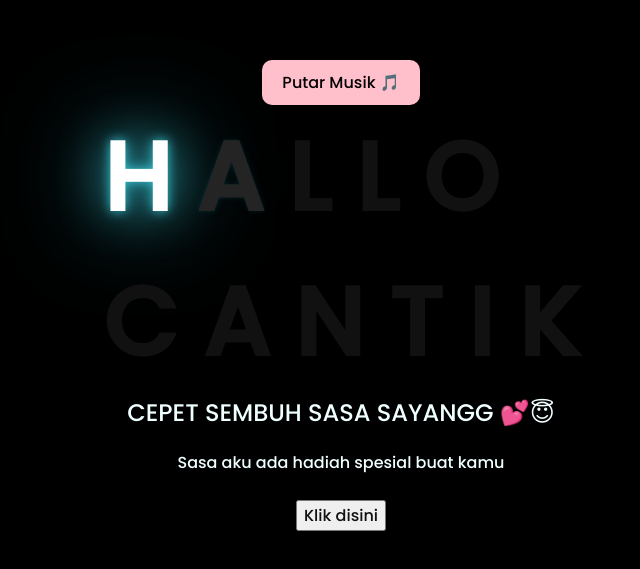
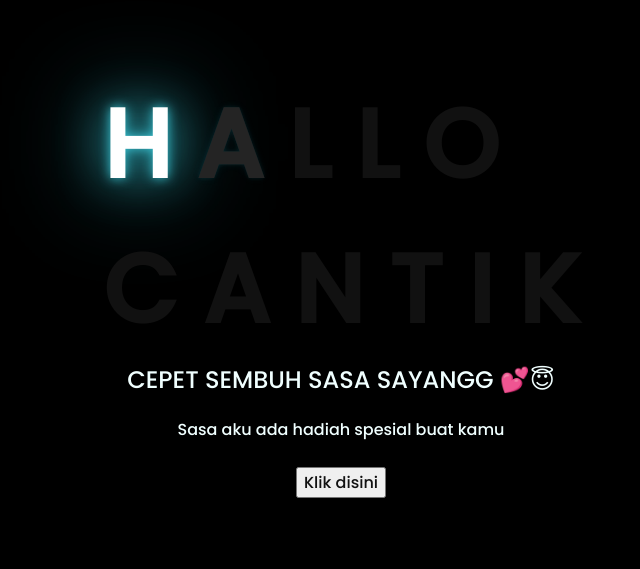
Before and after one commit to nafaa19/hadiah, a plain HTML site: page index.html in a window 1280 px wide. Shown: the part 123-692 px from the top of the page, without its empty margins (307-947 px from the left). Drawn offline with Linux system fonts and the light colour scheme.

Commit message:
Update index.html

```diff
--- a/index.html
+++ b/index.html
@@ -7,41 +7,10 @@
     <link rel="stylesheet" href="css/style.css">
     <link rel="icon" href="img/flowers.png" type="image/x-icon">
     <title>Flowers</title>
-    <style>
-        /* Gaya tombol play */
-        .music-button {
-            margin-top: 20px;
-            text-align: center;
-        }
-        .music-button button {
-            padding: 10px 20px;
-            font-size: 16px;
-            background-color: pink;
-            border: none;
-            border-radius: 10px;
-            cursor: pointer;
-            box-shadow: 0 2px 5px rgba(0,0,0,0.2);
-        }
-        .music-button button:hover {
-            background-color: hotpink;
-            color: white;
-        }
-    </style>
 </head>
 <body>
-
-    <!-- Audio player -->
-    <audio id="backgroundMusic" loop>
-        <source src="musik.mp3" type="audio/mpeg">
-        Your browser does not support the audio element.
-    </audio>
-
-    <!-- Tombol Play -->
-    <div class="music-button">
-        <button onclick="playMusic()">Putar Musik 🎵</button>
-    </div>
-
     <div class="greetings">
+        <!-- silahkan menambah kata sesuai keinginan dengan <span>text...</span> -->
         <span>H</span>
         <span>A</span>
         <span>L</span>
@@ -65,14 +34,5 @@
             <a href="flower.html">Klik disini</a>
         </button>
     </div>
-
-    <!-- JavaScript untuk play -->
-    <script>
-        function playMusic() {
-            const music = document.getElementById("backgroundMusic");
-            music.play();
-        }
-    </script>
-
 </body>
 </html>
```
